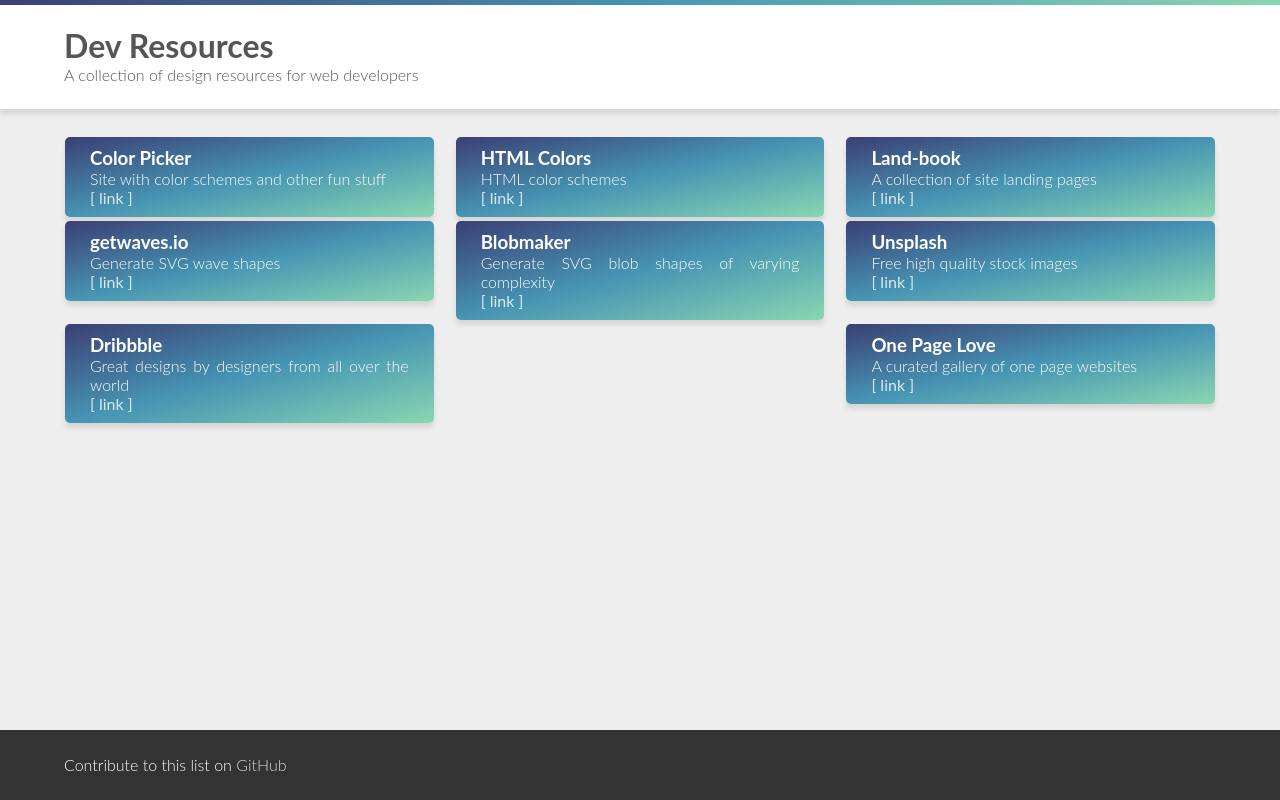
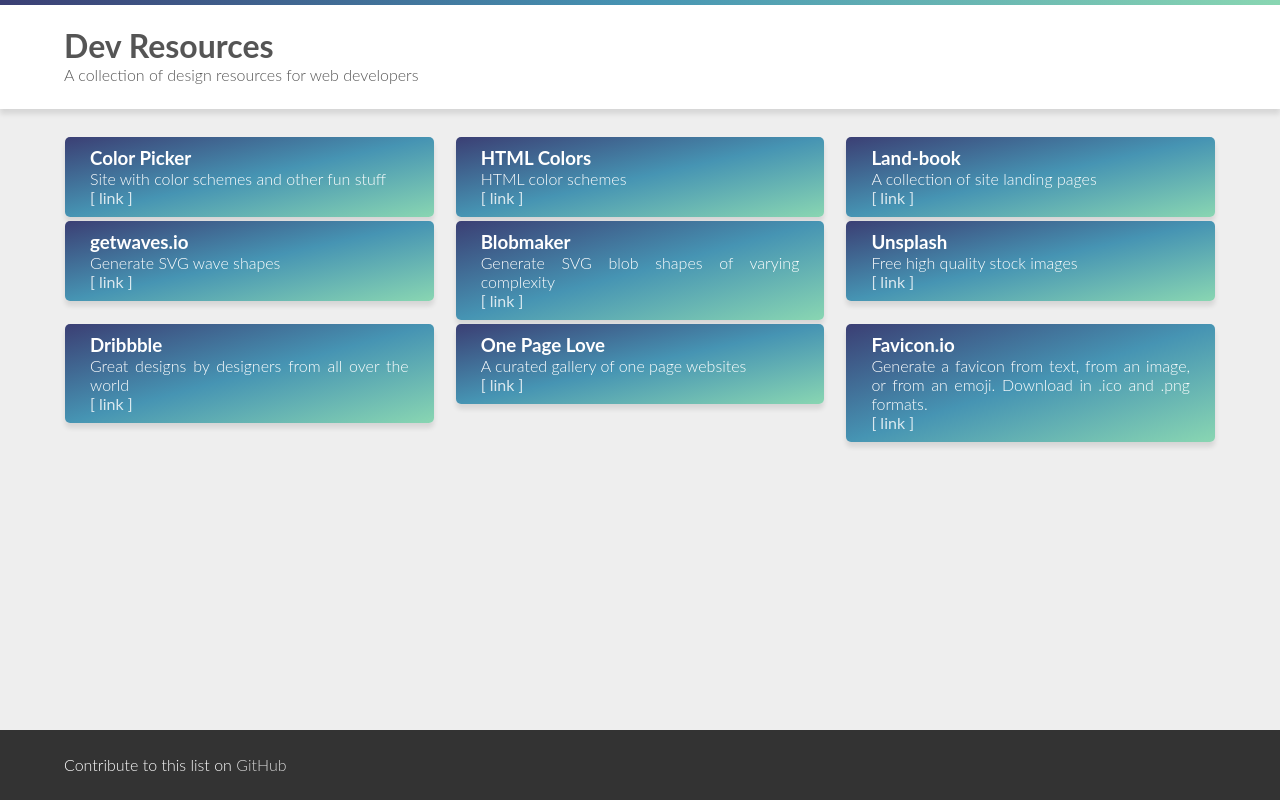
Before and after one commit to daniellenall/resources-directory, a React (Create React App) app: page / in a window 1280 px wide. Built offline with nearby package versions, Linux system fonts and the light colour scheme.

Commit message:
Added site

```diff
--- a/src/sites.js
+++ b/src/sites.js
@@ -45,5 +45,10 @@
         name: 'One Page Love',
         url: 'https://onepagelove.com/',
         desc: 'A curated gallery of one page websites'
+      },
+      {
+        name: 'Favicon.io',
+        url: 'https://favicon.io/',
+        desc: 'Generate a favicon from text, from an image, or from an emoji. Download in .ico and .png formats.'
       }
 ];
```
